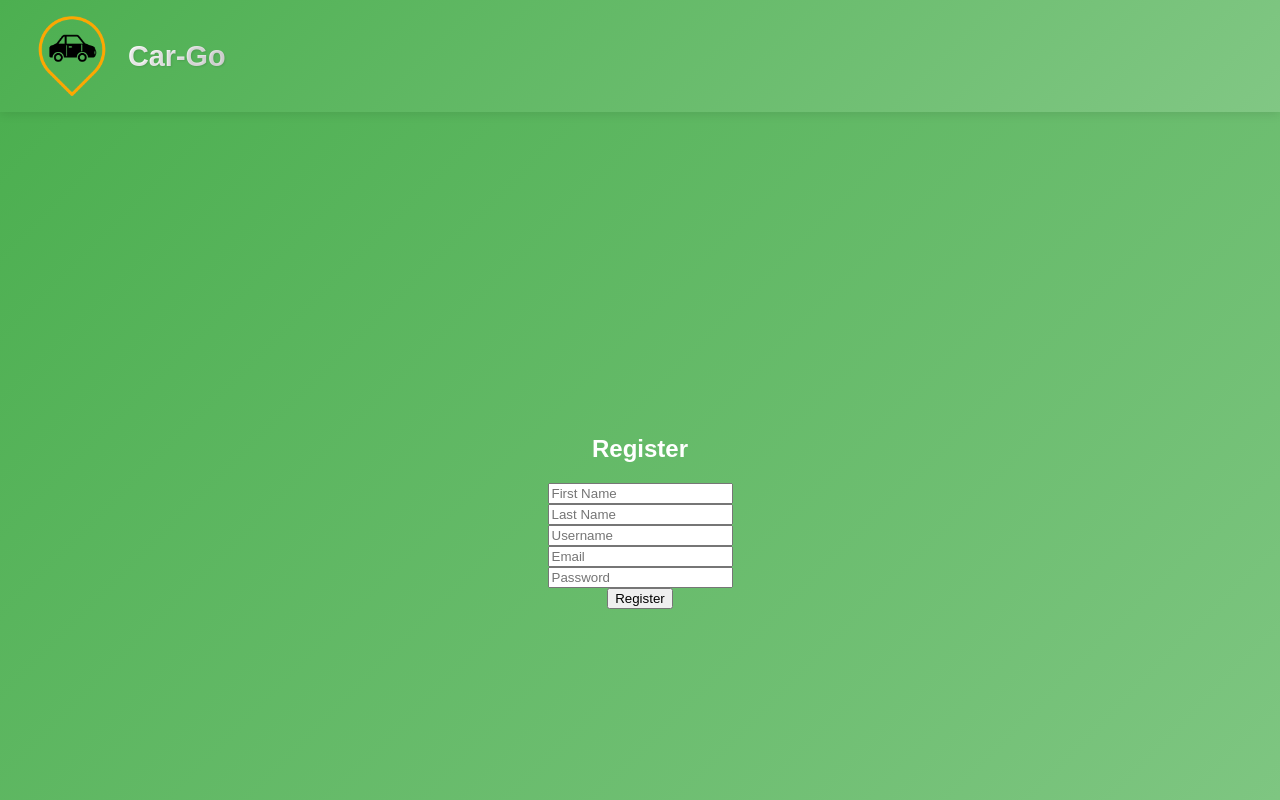
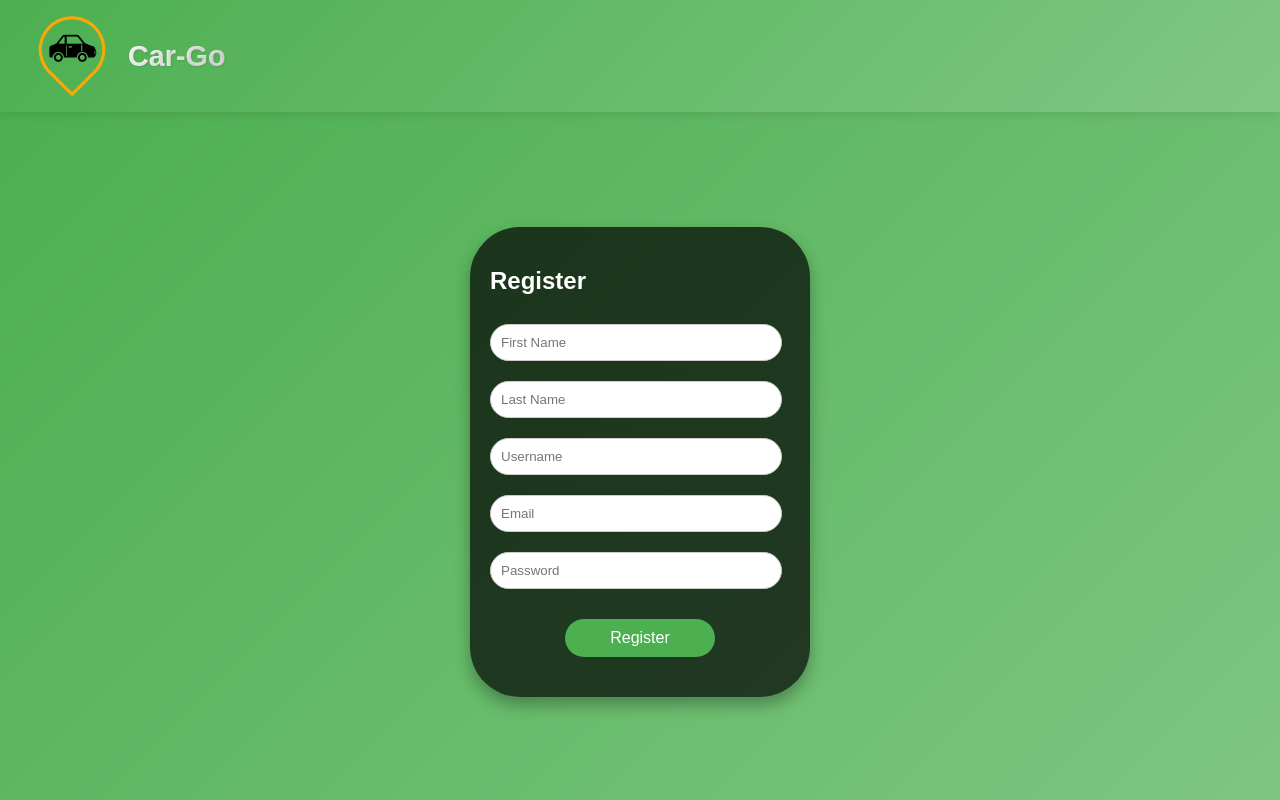
Before and after one commit to anisha816303/Car-Go, a React (Vite) app in the folder cargo/: page /register in a window 1280 px wide. Shown: the top 800 px of the page. Built offline with nearby package versions, Linux system fonts and the light colour scheme.

Commit message:
Added Css to Login and registeration pages

```diff
--- a/cargo/src/pages/Login.css
+++ b/cargo/src/pages/Login.css
@@ -7,4 +7,61 @@
     flex-direction: column;
     justify-content: center;
     align-items: center;
-  }
+}
+
+.login-box {
+    background: rgba(0, 0, 0, 0.7); /* Transparent black */
+    color: white; /* Text color for contrast */
+    padding: 20px;
+    border-radius: 50px;
+    box-shadow: 0 8px 16px rgba(0, 0, 0, 0.3);
+    width: 300px;
+    text-align: left;
+    position: relative;
+    top: -50px; /* Moves the box slightly upwards */
+    animation: fadeIn 1s ease-in-out; /* Smooth fade-in animation */
+}
+
+.login-box input {
+    width: 90%;
+    padding: 10px;
+    margin: 10px 0;
+    border: 1px solid #ccc;
+    border-radius: 50px;
+}
+
+.login-box button {
+    width: 50%;
+    padding: 10px;
+    background: #4caf50;
+    color: white;
+    border: none;
+    border-radius: 50px;
+    cursor: pointer;
+    font-size: 16px;
+    transition: background 0.3s ease; /* Smooth hover effect */
+    display: block;
+    margin:20px auto; /* Center the button */
+
+}
+
+.login-box button:hover {
+    background: #45a049;
+}
+.login-box p{
+  text-align: center;
+  margin: 20px 0;
+  font-size: 14px;
+  color: white;
+}
+/* Fade-in animation */
+@keyframes fadeIn {
+    from {
+        opacity: 0;
+        transform: translateY(20px); /* Starts slightly below */
+    }
+    to {
+        opacity: 1;
+        transform: translateY(0); /* Ends at its original position */
+    }
+}
--- a/cargo/src/pages/LoginPage.jsx
+++ b/cargo/src/pages/LoginPage.jsx
@@ -28,13 +28,14 @@ function LoginPage() {
 
   return (
     <div className="login-page">
+      <div className="login-box">
         <h2>Login</h2>
         <form onSubmit={handleSubmit}>
           <input
             name="uname"
             type="text"
             placeholder="Username"
-          value={credentials.email}
+            value={credentials.uname}
             onChange={handleChange}
             required
           />
@@ -55,6 +56,7 @@ function LoginPage() {
           </button>
         </p>
       </div>
+    </div>
   );
 }
 
--- a/cargo/src/pages/Register.css
+++ b/cargo/src/pages/Register.css
@@ -5,6 +5,57 @@
     height: 100vh;
     display: flex;
     flex-direction: column;
-    justify-content: center;
-    align-items: center;
-  }
+    justify-content: center; /* Centers the box vertically */
+    align-items: center; /* Centers the box horizontally */
+}
+
+.register-box {
+    background: rgba(0, 0, 0, 0.7); /* Transparent black */
+    color: white; /* Text color for contrast */
+    padding: 20px;
+    border-radius: 50px;
+    box-shadow: 0 8px 16px rgba(0, 0, 0, 0.3);
+    width: 300px;
+    text-align: left;
+    position: relative;
+    top: -50px; /* Moves the box slightly upwards */
+    animation: fadeIn 1s ease-in-out; /* Smooth fade-in animation */
+}
+
+.register-box input {
+    width: 90%;
+    padding: 10px;
+    margin: 10px 0;
+    border: 1px solid #ccc;
+    border-radius: 50px;
+}
+
+.register-box button {
+    width: 50%;
+    padding: 10px;
+    background: #4caf50;
+    color: white;
+    border: none;
+    border-radius: 50px;
+    cursor: pointer;
+    font-size: 16px;
+    transition: background 0.3s ease; /* Smooth hover effect */
+    display: block;
+    margin: 20px auto; /* Center the button */
+}
+
+.register-box button:hover {
+    background: #45a049;
+}
+
+/* Fade-in animation */
+@keyframes fadeIn {
+    from {
+        opacity: 0;
+        transform: translateY(20px); /* Starts slightly below */
+    }
+    to {
+        opacity: 1;
+        transform: translateY(0); /* Ends at its original position */
+    }
+}
--- a/cargo/src/pages/RegisterPage.jsx
+++ b/cargo/src/pages/RegisterPage.jsx
@@ -27,15 +27,17 @@ function RegisterPage() {
 
   return (
     <div className="register-page">
-      <h2>Register</h2>
-      <form onSubmit={handleSubmit}>
-        <input name="fname" type="text" placeholder="First Name" required onChange={handleChange} /> <br />
-        <input name="lname" type="text" placeholder="Last Name" required onChange={handleChange} /><br />
-        <input name="uname" type="text" placeholder="Username" required onChange={handleChange} /><br />
-        <input name="email" type="email" placeholder="Email" required onChange={handleChange} /><br />
-        <input name="password" type="password" placeholder="Password" required onChange={handleChange} /><br />
-        <button type="submit">Register</button>
-      </form>
+      <div className="register-box">
+        <h2>Register</h2>
+        <form onSubmit={handleSubmit}>
+          <input name="fname" type="text" placeholder="First Name" required onChange={handleChange} />
+          <input name="lname" type="text" placeholder="Last Name" required onChange={handleChange} />
+          <input name="uname" type="text" placeholder="Username" required onChange={handleChange} />
+          <input name="email" type="email" placeholder="Email" required onChange={handleChange} />
+          <input name="password" type="password" placeholder="Password" required onChange={handleChange} />
+          <button type="submit">Register</button>
+        </form>
+      </div>
     </div>
   );
 }
```
Lines whose indentation alone changed are shown as unchanged.
